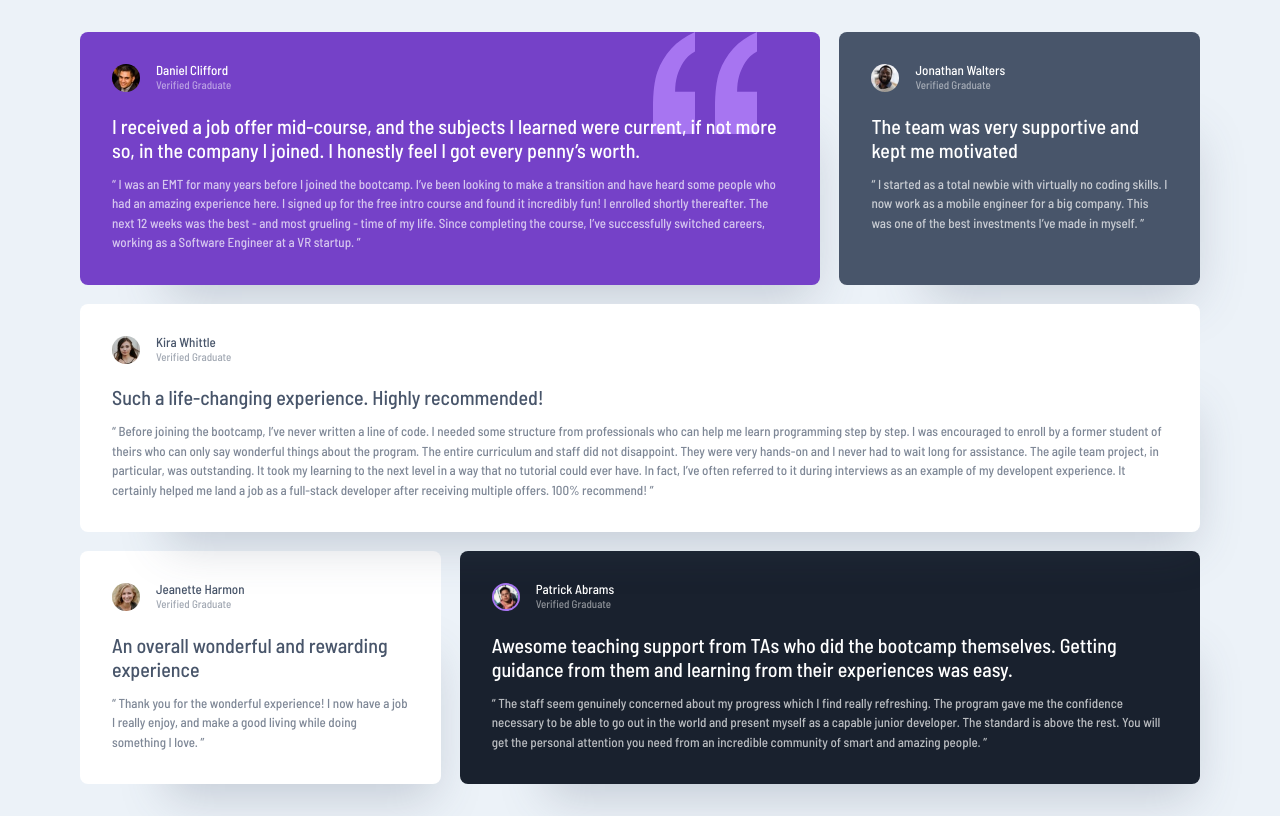
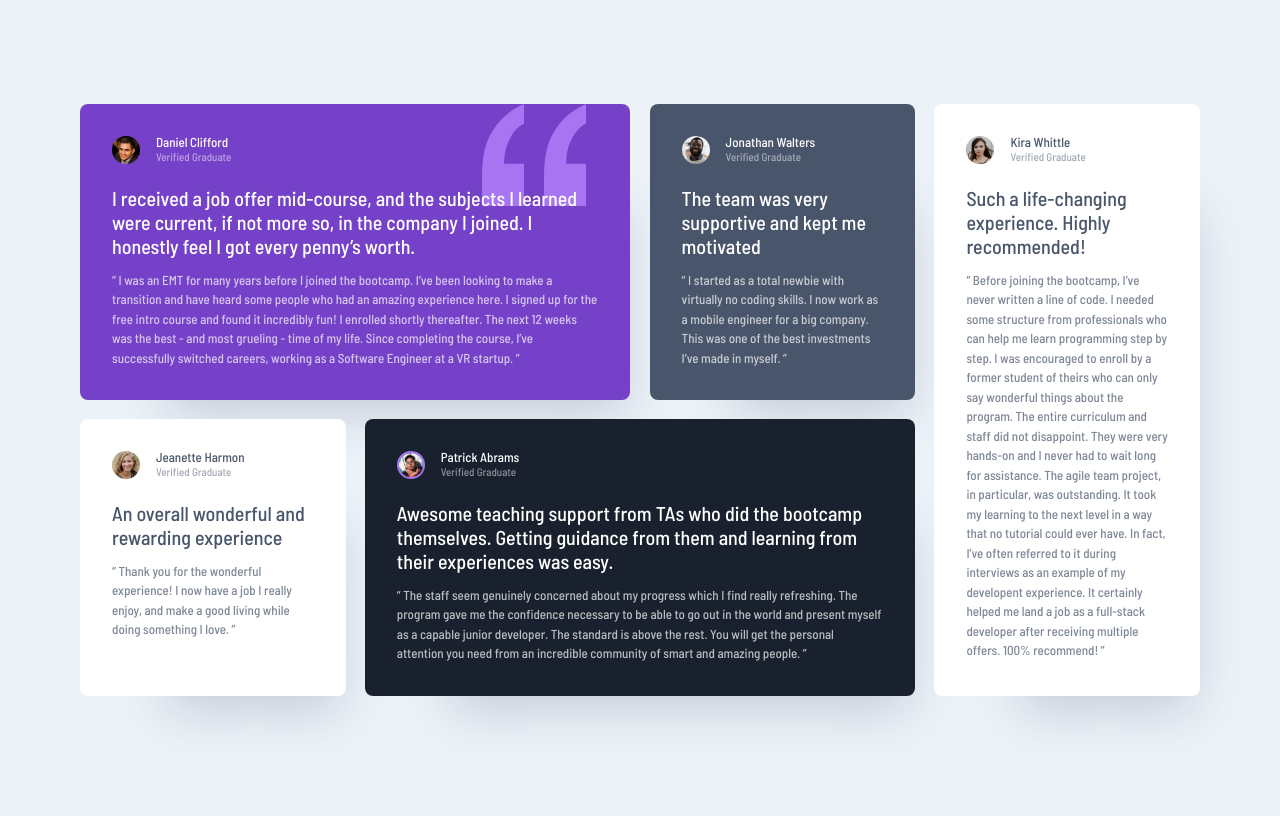
Before and after one commit to MOTANAFI/grid-simplified, a plain HTML site: page index.html in a window 1280 px wide. Drawn offline with Linux system fonts and the light colour scheme.

Commit message:
meida query

```diff
--- a/style-start.css
+++ b/style-start.css
@@ -226,7 +226,14 @@ h3 {
     ;
   }
 
+}
 
+@media screen and (min-width: 75em) {
+  .testimonial-grid {
+      grid-template-areas:
+      "one one two five"
+      "three four four five";
+  }
 }
 
 .testimonial.quote {
```
